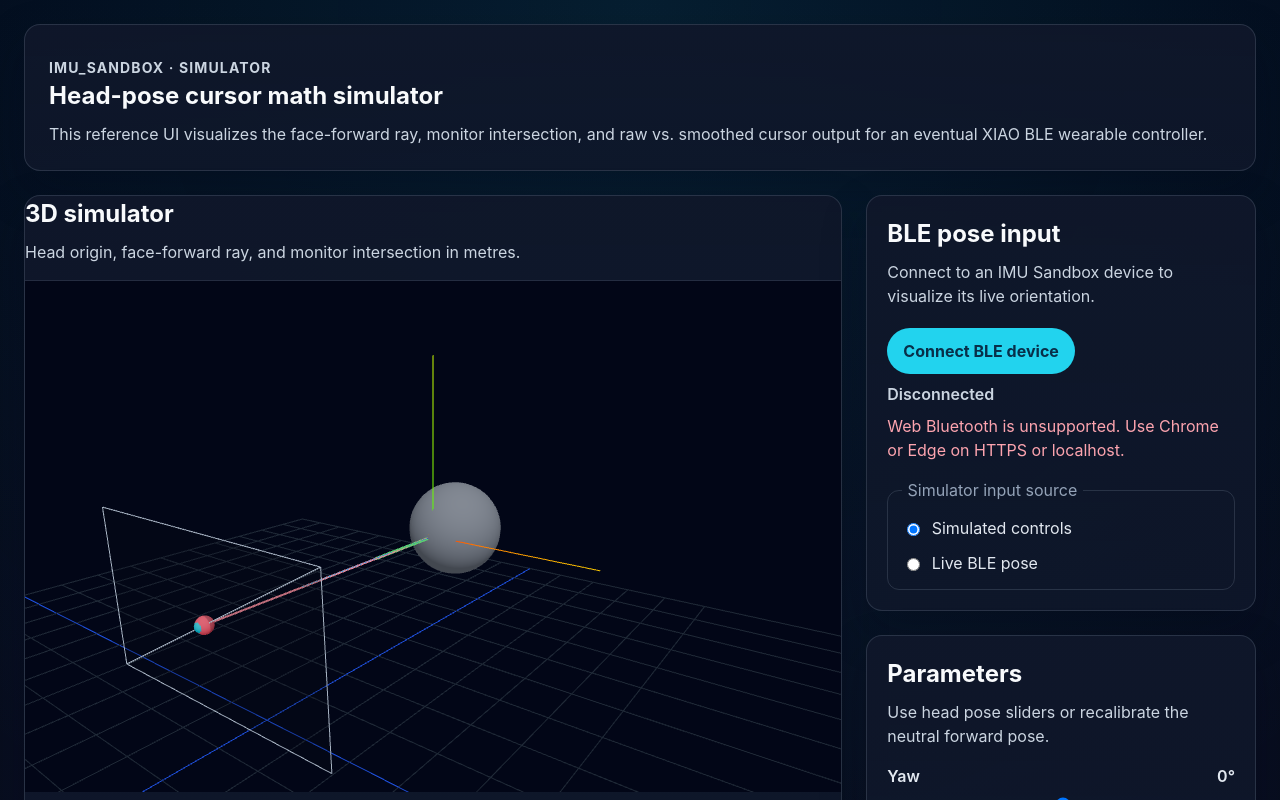
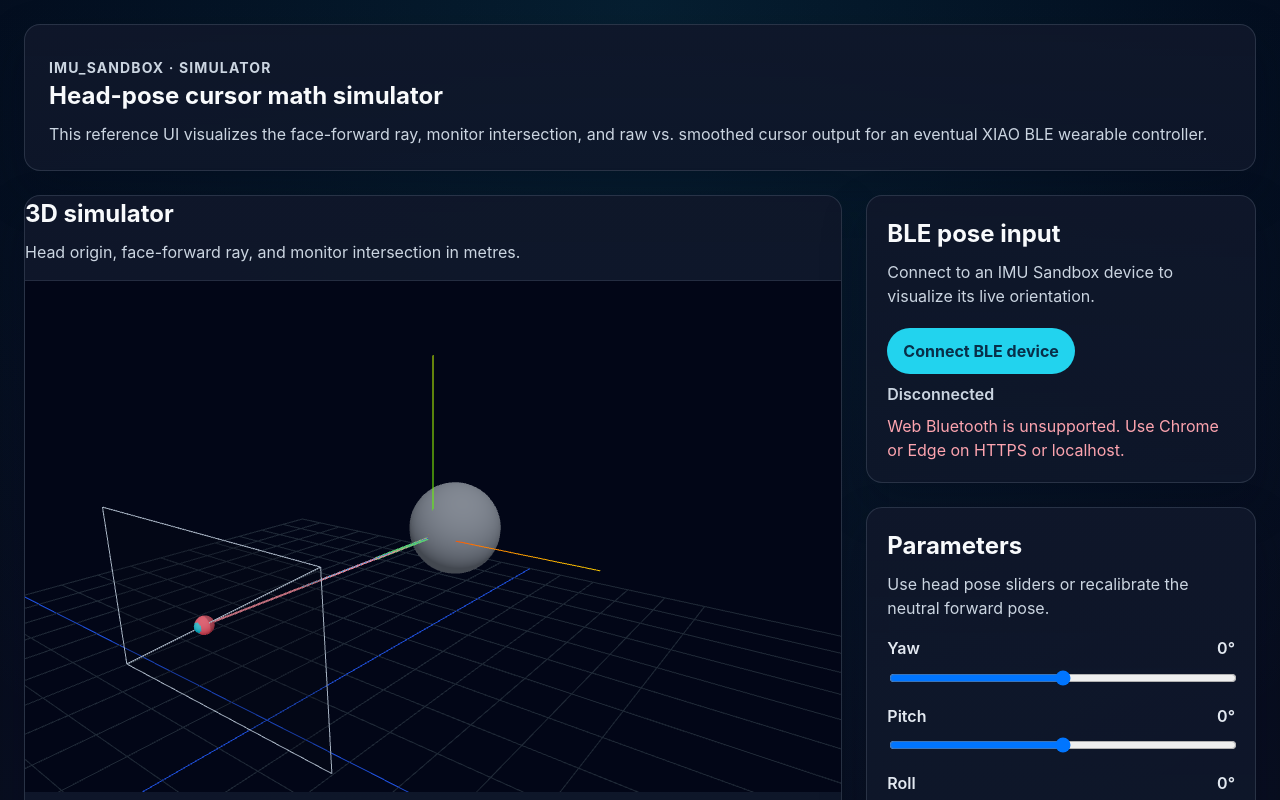
Before and after one commit to mpolaczyk/imu_sandbox, a React (Vite) app in the folder simulator/: page / in a window 1280 px wide. Shown: the top 800 px of the page. Built offline with nearby package versions, Linux system fonts and the light colour scheme.

Commit message:
Web app - removing the simulation toggle

```diff
--- a/simulator/src/App.css
+++ b/simulator/src/App.css
@@ -102,27 +102,6 @@ input[type='range'] {
 
 .ble-message {
   color: #fda4af !important;
-}
-
-.input-source {
-  display: grid;
-  gap: 0.7rem;
-  margin: 1rem 0 0;
-  padding: 0.85rem;
-  border: 1px solid rgba(148, 163, 184, 0.2);
-  border-radius: 0.75rem;
-  color: #e2e8f0;
-}
-
-.input-source legend {
-  padding: 0 0.35rem;
-  color: #94a3b8;
-}
-
-.input-source label {
-  display: flex;
-  align-items: center;
-  gap: 0.55rem;
 }
 
 button {
--- a/simulator/src/App.tsx
+++ b/simulator/src/App.tsx
@@ -40,7 +40,6 @@ function App() {
   const [smoothingAlpha, setSmoothingAlpha] = useState(DEFAULT_SMOOTHING_ALPHA)
   const [calibration, setCalibration] = useState<Angles>(DEFAULT_ANGLES)
   const [smoothedCursor, setSmoothedCursor] = useState(() => DEFAULT_CURSOR.clone())
-  const [inputSource, setInputSource] = useState<'simulated' | 'ble'>('simulated')
   const [livePose, setLivePose] = useState<PosePacket | null>(null)
   const [liveReference, setLiveReference] = useState(() => new Quaternion())
   const [bleConnected, setBleConnected] = useState(false)
@@ -75,16 +74,16 @@ function App() {
     return liveReference.clone().invert().multiply(deviceOrientation).normalize()
   }, [livePose, liveReference])
   const effectiveAngles = useMemo(
-    () => (inputSource === 'ble' && liveOrientation ? quaternionToAngles(liveOrientation) : applyCalibration(angles, calibration)),
-    [inputSource, liveOrientation, angles, calibration],
+    () => (liveOrientation ? quaternionToAngles(liveOrientation) : applyCalibration(angles, calibration)),
+    [liveOrientation, angles, calibration],
   )
   const screen = useMemo(() => createScreen({ distanceM }), [distanceM])
   const orientation = useMemo(
     () =>
-      inputSource === 'ble' && liveOrientation
+      liveOrientation
         ? liveOrientation
         : headQuaternion(effectiveAngles.yawDeg, effectiveAngles.pitchDeg, effectiveAngles.rollDeg),
-    [inputSource, liveOrientation, effectiveAngles],
+    [liveOrientation, effectiveAngles],
   )
   const rawHit = useMemo(
     () => intersectNoseRayWithScreen(NOSE_ORIGIN, orientation, screen),
@@ -109,7 +108,7 @@ function App() {
   }, [rawCursor, smoothingAlpha])
 
   const handleCalibrate = () => {
-    if (inputSource === 'ble' && livePose) {
+    if (livePose) {
       setLiveReference(poseQuaternion(livePose))
     } else {
       setCalibration(angles)
@@ -151,8 +150,6 @@ function App() {
             packetRate={bleStats.packetRate}
             droppedPackets={bleStats.droppedPackets}
             error={bleError}
-            inputSource={inputSource}
-            onSourceChange={setInputSource}
             onConnect={() => void client.reconnect()}
             onDisconnect={() => client.disconnect()}
           />
--- a/simulator/src/ui/BleControls.tsx
+++ b/simulator/src/ui/BleControls.tsx
@@ -4,8 +4,6 @@ type BleControlsProps = {
   packetRate: number
   droppedPackets: number
   error: string
-  inputSource: 'simulated' | 'ble'
-  onSourceChange: (source: 'simulated' | 'ble') => void
   onConnect: () => void
   onDisconnect: () => void
 }
@@ -16,8 +14,6 @@ export function BleControls({
   packetRate,
   droppedPackets,
   error,
-  inputSource,
-  onSourceChange,
   onConnect,
   onDisconnect,
 }: BleControlsProps) {
@@ -44,30 +40,6 @@ export function BleControls({
         </p>
       )}
       {error && <p className="ble-message" role="alert">{error}</p>}
-
-      <fieldset className="input-source">
-        <legend>Simulator input source</legend>
-        <label>
-          <input
-            type="radio"
-            name="input-source"
-            value="simulated"
-            checked={inputSource === 'simulated'}
-            onChange={() => onSourceChange('simulated')}
-          />
-          Simulated controls
-        </label>
-        <label>
-          <input
-            type="radio"
-            name="input-source"
-            value="ble"
-            checked={inputSource === 'ble'}
-            onChange={() => onSourceChange('ble')}
-          />
-          Live BLE pose
-        </label>
-      </fieldset>
     </section>
   )
 }
```
